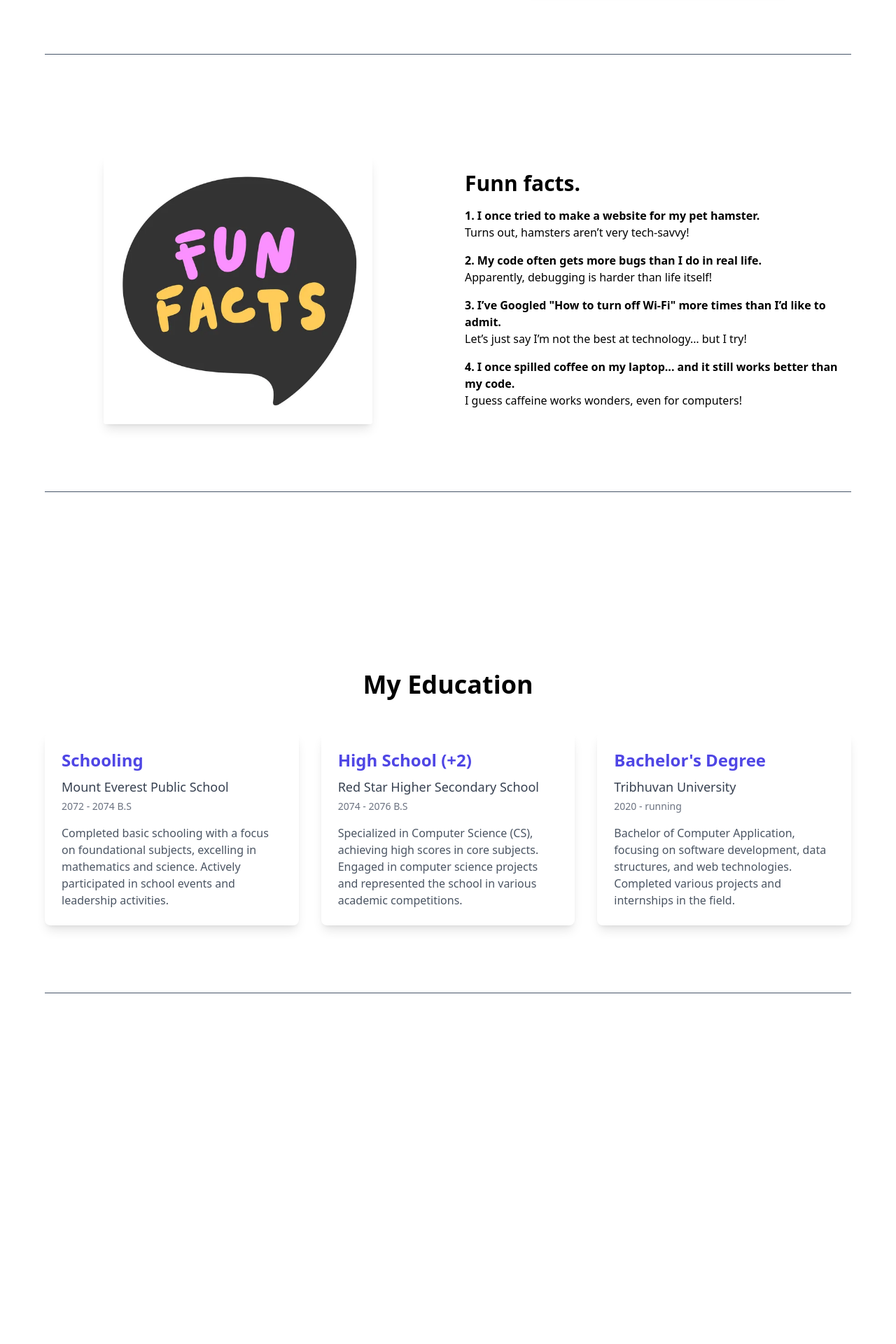
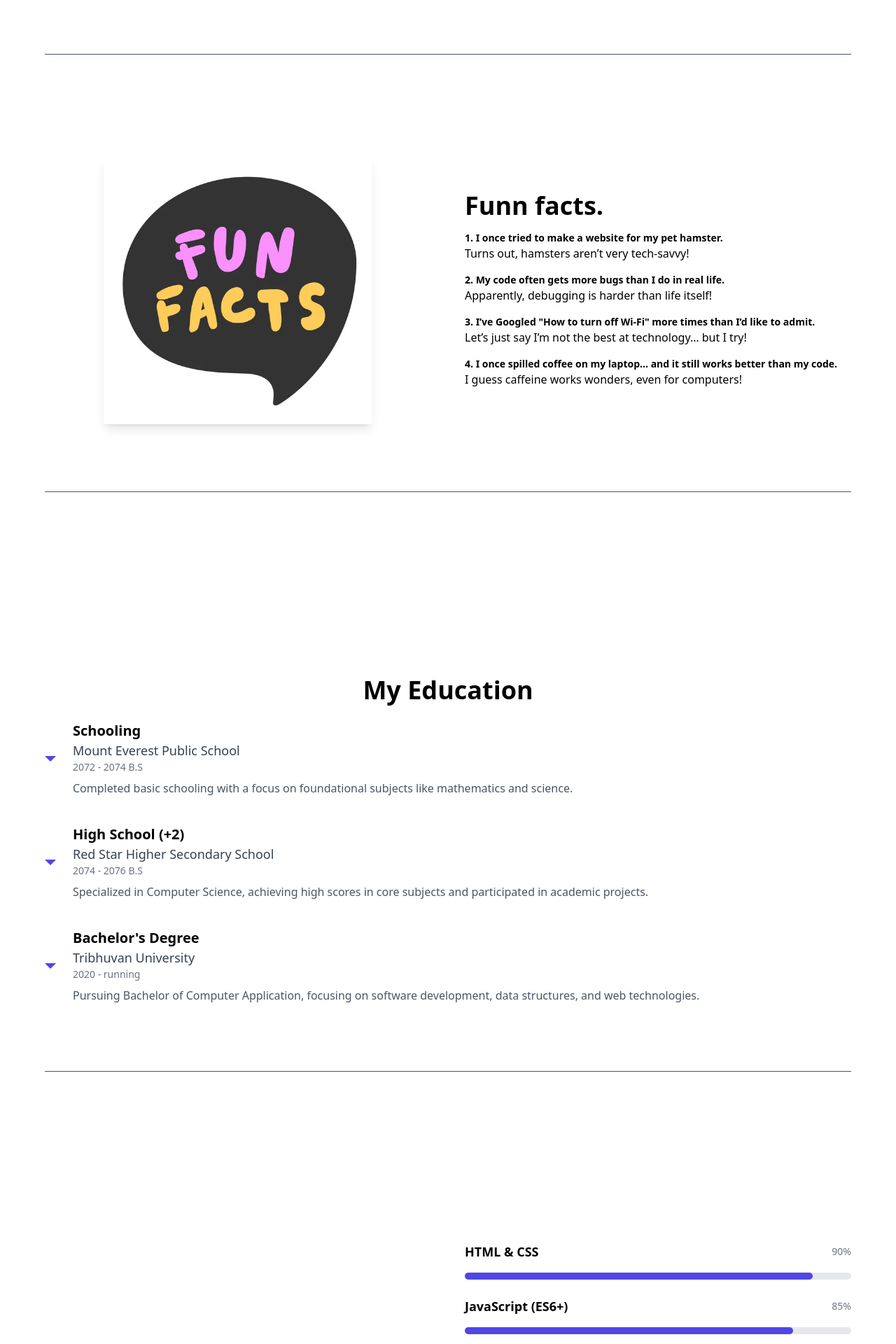
Before and after one commit to iambiki-git/my_portfolio, a Django app: template portfolio/templates/portfolio/about.html in a window 1280 px wide. Shown: the part 611-2531 px from the top of the page at 70% size. Before the commit the page ends 2030 px from the top, so only its background shows below. Run offline with Django 5.2, Linux system fonts and the light colour scheme; the template is opened without the code that fills it, so the values that code supplies are empty; some libraries are stand-ins or nearby versions.

Commit message:
work on about

```diff
--- a/portfolio/templates/portfolio/about.html
+++ b/portfolio/templates/portfolio/about.html
@@ -41,25 +41,25 @@
 
                  <!-- Right Column: Funny Facts -->
             <div class="flex flex-col justify-center space-y-4">
-                <h2 class="text-3xl font-semibold">Funn facts.</h2>
+                <h2 class="text-4xl font-extrabold">Funn facts.</h2>
 
                 <div>
-                    <p class="text-medium"><strong>1. I once tried to make a website for my pet hamster.</strong></p>
+                    <p class="text-sm"><strong>1. I once tried to make a website for my pet hamster.</strong></p>
                     <p>Turns out, hamsters aren’t very tech-savvy!</p>
                 </div>
 
                 <div>
-                    <p class="text-medium"><strong>2. My code often gets more bugs than I do in real life.</strong></p>
+                    <p class="text-sm"><strong>2. My code often gets more bugs than I do in real life.</strong></p>
                     <p>Apparently, debugging is harder than life itself!</p>
                 </div>
 
                 <div>
-                    <p class="text-medium"><strong>3. I’ve Googled "How to turn off Wi-Fi" more times than I’d like to admit.</strong></p>
+                    <p class="text-sm"><strong>3. I’ve Googled "How to turn off Wi-Fi" more times than I’d like to admit.</strong></p>
                     <p>Let’s just say I’m not the best at technology… but I try!</p>
                 </div>
 
                 <div>
-                    <p class="text-medium"><strong>4. I once spilled coffee on my laptop... and it still works better than my code.</strong></p>
+                    <p class="text-sm"><strong>4. I once spilled coffee on my laptop... and it still works better than my code.</strong></p>
                     <p>I guess caffeine works wonders, even for computers!</p>
                 </div>
             </div>
@@ -70,41 +70,61 @@
     {% comment %} endof funny facts {% endcomment %}
 
     {% comment %} schooling +2 bachelor {% endcomment %}
-    <div class="min-h-screen py-4 px-6 font-sans">
+    <div class="min-h-screen py-6 px-6">
         <div class="max-w-6xl mx-auto border-b border-slate-600 pb-24">
-            <h2 class="text-4xl font-semibold text-center mb-12">My Education</h2>
+            <h2 class="text-4xl font-extrabold text-center mb-6">My Education</h2>
 
-            <!-- Education Cards -->
-            <div class="grid grid-cols-1 md:grid-cols-3 gap-8">
+            <!-- Timeline -->
+            <div class="relative">
+                <!-- Timeline Line -->
+                <div class="absolute left-1/2 w-px h-full -z-1"></div>
 
-                <!-- Schooling Card -->
-                <div class="bg-white p-6 rounded-lg shadow-lg transition-transform duration-500 hover:scale-105">
-                    <h3 class="text-2xl font-bold text-indigo-600 mb-2">Schooling</h3>
-                    <p class="text-lg font-medium text-gray-700 mb-1">Mount Everest Public School</p>
-                    <p class="text-sm text-gray-500 mb-4">2072 - 2074 B.S</p>
-                    <p class="text-gray-600">
-                        Completed basic schooling with a focus on foundational subjects, excelling in mathematics and science. Actively participated in school events and leadership activities.
-                    </p>
+                <!-- Schooling -->
+                <div class="mb-8 md:mb-10">
+                    <div class="flex items-center space-x-4 md:space-x-6">
+                        <!-- Arrow -->
+                        <div class="w-0 h-0 border-l-8 border-r-8 border-t-8 border-transparent border-t-indigo-600"></div>
+                        <div>
+                            <h3 class="text-xl font-semibold">Schooling</h3>
+                            <p class="text-lg text-gray-700">Mount Everest Public School</p>
+                            <p class="text-sm text-gray-500">2072 - 2074 B.S</p>
+                            <p class="text-gray-600 mt-2">
+                                Completed basic schooling with a focus on foundational subjects like mathematics and science.
+                            </p>
+                        </div>
+                    </div>
                 </div>
 
-                <!-- High School (+2) Card -->
-                <div class="bg-white p-6 rounded-lg shadow-lg transition-transform duration-500 hover:scale-105">
-                    <h3 class="text-2xl font-bold text-indigo-600 mb-2">High School (+2)</h3>
-                    <p class="text-lg font-medium text-gray-700 mb-1">Red Star Higher Secondary School</p>
-                    <p class="text-sm text-gray-500 mb-4">2074 - 2076 B.S</p>
-                    <p class="text-gray-600">
-                        Specialized in Computer Science (CS), achieving high scores in core subjects. Engaged in computer science projects and represented the school in various academic competitions.
-                    </p>
+                <!-- High School (+2) -->
+                <div class="mb-8 md:mb-10">
+                    <div class="flex items-center space-x-4 md:space-x-6">
+                        <!-- Arrow -->
+                        <div class="w-0 h-0 border-l-8 border-r-8 border-t-8 border-transparent border-t-indigo-600"></div>
+                        <div>
+                            <h3 class="text-xl font-semibold">High School (+2)</h3>
+                            <p class="text-lg text-gray-700">Red Star Higher Secondary School</p>
+                            <p class="text-sm text-gray-500">2074 - 2076 B.S</p>
+                            <p class="text-gray-600 mt-2">
+                                Specialized in Computer Science, achieving high scores in core subjects and participated in academic projects.
+                            </p>
+                        </div>
+                    </div>
                 </div>
 
-                <!-- Bachelor's Degree Card -->
-                <div class="bg-white p-6 rounded-lg shadow-lg transition-transform duration-500 hover:scale-105">
-                    <h3 class="text-2xl font-bold text-indigo-600 mb-2">Bachelor's Degree</h3>
-                    <p class="text-lg font-medium text-gray-700 mb-1">Tribhuvan University</p>
-                    <p class="text-sm text-gray-500 mb-4">2020 - running</p>
-                    <p class="text-gray-600">
-                        Bachelor of Computer Application, focusing on software development, data structures, and web technologies. Completed various projects and internships in the field.
-                    </p>
+                <!-- Bachelor's Degree -->
+                <div>
+                    <div class="flex items-center space-x-4 md:space-x-6">
+                        <!-- Arrow -->
+                        <div class="w-0 h-0 border-l-8 border-r-8 border-t-8 border-transparent border-t-indigo-600"></div>
+                        <div>
+                            <h3 class="text-xl font-semibold">Bachelor's Degree</h3>
+                            <p class="text-lg text-gray-700">Tribhuvan University</p>
+                            <p class="text-sm text-gray-500">2020 - running</p>
+                            <p class="text-gray-600 mt-2">
+                                Pursuing Bachelor of Computer Application, focusing on software development, data structures, and web technologies.
+                            </p>
+                        </div>
+                    </div>
                 </div>
             </div>
         </div>
@@ -112,7 +132,84 @@
     {% comment %} end of schooling +2 bachelor {% endcomment %}
 
     {% comment %} start of my skills  {% endcomment %}
+    <div class="min-h-screen py-16 px-6 font-sans -mt-8">
+        <div class="max-w-6xl mx-auto border-b border-slate-600 pb-24">
+            <!-- Skills Section -->
+            <div class="grid grid-cols-1 md:grid-cols-2 gap-12 items-center">
 
+                <!-- Left Column: Title -->
+                <div class="flex flex-col justify-center">
+                    <h2 class="text-4xl font-extrabold mb-6">Skills I Am Proficient In</h2>
+                    <p class="text-lg text-gray-600">
+                        Here are some of the key skills I bring to the table:
+                    </p>
+                </div>
+
+                <!-- Right Column: Skills Bars -->
+                <div class="flex flex-col space-y-6">
+                    <div class="space-y-4">
+                        <div class="flex items-center justify-between">
+                            <span class="text-lg font-semibold">HTML & CSS</span>
+                            <span class="text-sm text-gray-500">90%</span>
+                        </div>
+                        <div class="w-full bg-gray-200 rounded-full h-2.5">
+                            <div class="bg-indigo-600 h-2.5 rounded-full" style="width: 90%"></div>
+                        </div>
+                    </div>
+
+                    <div class="space-y-4">
+                        <div class="flex items-center justify-between">
+                            <span class="text-lg font-semibold">JavaScript (ES6+)</span>
+                            <span class="text-sm text-gray-500">85%</span>
+                        </div>
+                        <div class="w-full bg-gray-200 rounded-full h-2.5">
+                            <div class="bg-indigo-600 h-2.5 rounded-full" style="width: 85%"></div>
+                        </div>
+                    </div>
+
+                    <div class="space-y-4">
+                        <div class="flex items-center justify-between">
+                            <span class="text-lg font-semibold">React JS</span>
+                            <span class="text-sm text-gray-500">80%</span>
+                        </div>
+                        <div class="w-full bg-gray-200 rounded-full h-2.5">
+                            <div class="bg-indigo-600 h-2.5 rounded-full" style="width: 80%"></div>
+                        </div>
+                    </div>
+
+                    <div class="space-y-4">
+                        <div class="flex items-center justify-between">
+                            <span class="text-lg font-semibold">Django</span>
+                            <span class="text-sm text-gray-500">70%</span>
+                        </div>
+                        <div class="w-full bg-gray-200 rounded-full h-2.5">
+                            <div class="bg-indigo-600 h-2.5 rounded-full" style="width: 70%"></div>
+                        </div>
+                    </div>
+
+                    <div class="space-y-4">
+                        <div class="flex items-center justify-between">
+                            <span class="text-lg font-semibold">Python</span>
+                            <span class="text-sm text-gray-500">90%</span>
+                        </div>
+                        <div class="w-full bg-gray-200 rounded-full h-2.5">
+                            <div class="bg-indigo-600 h-2.5 rounded-full" style="width: 90%"></div>
+                        </div>
+                    </div>
+
+                    <div class="space-y-4">
+                        <div class="flex items-center justify-between">
+                            <span class="text-lg font-semibold">SQL</span>
+                            <span class="text-sm text-gray-500">75%</span>
+                        </div>
+                        <div class="w-full bg-gray-200 rounded-full h-2.5">
+                            <div class="bg-indigo-600 h-2.5 rounded-full" style="width: 75%"></div>
+                        </div>
+                    </div>
+                </div>
+            </div>
+        </div>
+    </div>
     {% comment %} end of myskill {% endcomment %}
 
 
@@ -129,6 +226,8 @@
             }
         });
     });
+
+
 </script>
 
 
--- a/portfolio/templates/portfolio/index.html
+++ b/portfolio/templates/portfolio/index.html
@@ -1,3 +1,3 @@
 {% extends "portfolio/base.html" %}
 {% load static %}
-{% block herosection %} {% include "portfolio/heroSection.html" %} {% endblock %}
+{% block herosection %} {% include "portfolio/heroSection.html" %}{% endblock %}
```
Also changed, not shown: portfolio/static/portfolio/css/style.css (line endings or trailing spaces), portfolio/static/portfolio/js/script.js (line endings or trailing spaces), portfolio/templates/portfolio/base.html (line endings or trailing spaces), portfolio/templates/portfolio/heroSection.html (line endings or trailing spaces).
